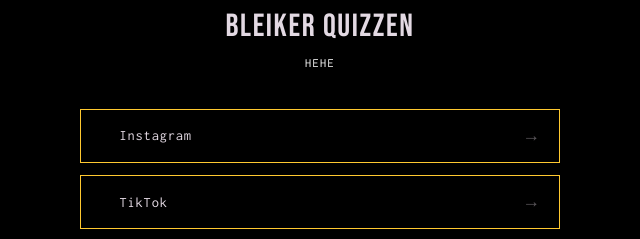
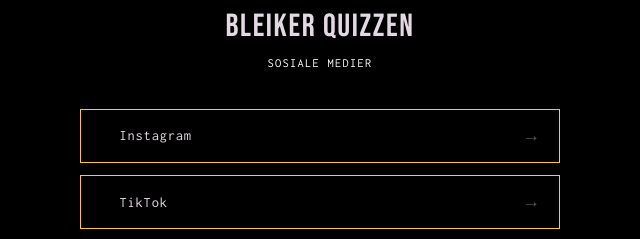
Before and after one commit to Nullchan404/Bleiker-quiz, a plain HTML site: page html/some.html in a window 1280 px wide. Shown: the part 236-475 px from the top of the page, 320-960 px from the left. Drawn offline with Linux system fonts and the light colour scheme.

Commit message:
done i think

```diff
--- a/html/some.html
+++ b/html/some.html
@@ -34,7 +34,7 @@
           <img src="../img/logo.svg" alt="Bleiker logo"/>
         </div>
         <h1 class="some-name">Bleiker Quizzen</h1>
-        <p class="some-bio">hehe</p>
+        <p class="some-bio">Sosiale medier</p>
       </div>
 
       <!-- LINKS -->
```
